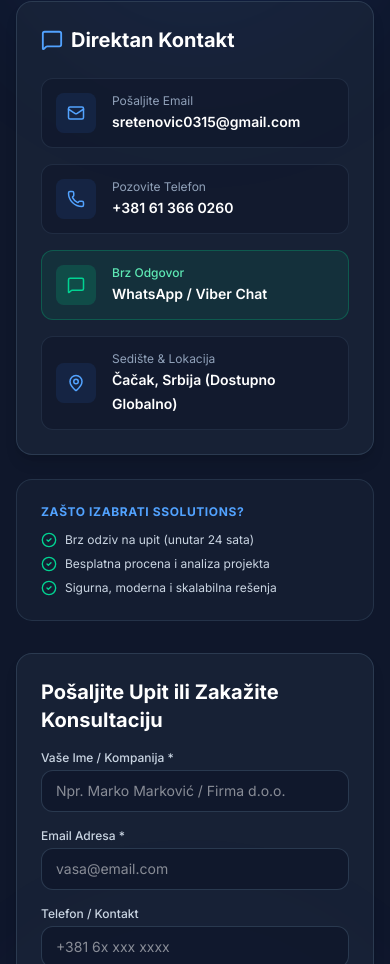
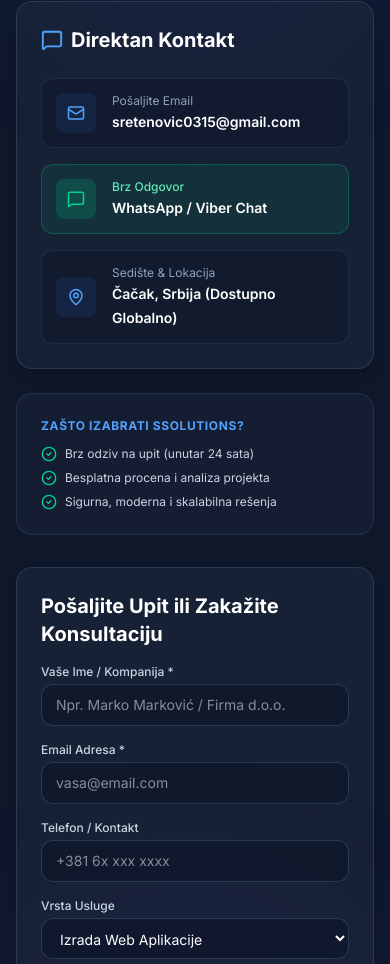
Before and after one commit to Strahinja-Sretenovic/Portfolio, a React (Vite) app: page / in a window 390 px wide. Shown: the part 4716-5680 px from the top of the page. Built offline with nearby package versions, Linux system fonts and the light colour scheme.

Commit message:
refactor(contact): remove phone number from contact section

```diff
--- a/src/components/Contact.tsx
+++ b/src/components/Contact.tsx
@@ -1,5 +1,5 @@
 import { useState } from "react";
-import { Mail, Phone, MapPin, Send, MessageSquare, CheckCircle2, Sparkles, Loader2, AlertCircle } from "lucide-react";
+import { Mail, MapPin, Send, MessageSquare, CheckCircle2, Sparkles, Loader2, AlertCircle } from "lucide-react";
 import { useLanguage } from "../context/LanguageContext";
 
 export function Contact() {
@@ -106,19 +106,6 @@ export function Contact() {
                   <div>
                     <span className="block text-xs text-slate-400">{isSr ? "Pošaljite Email" : "Send an Email"}</span>
                     <span className="text-sm font-semibold text-white group-hover:text-blue-400 transition-colors">sretenovic0315@gmail.com</span>
-                  </div>
-                </a>
-
-                <a
-                  href="tel:+381613660260"
-                  className="flex items-center gap-4 p-3.5 rounded-xl bg-slate-900/60 dark:bg-white/5 border border-slate-700/50 hover:border-blue-500/50 transition-all group"
-                >
-                  <div className="w-10 h-10 rounded-lg bg-blue-500/10 text-blue-400 flex items-center justify-center shrink-0 group-hover:scale-105 transition-transform">
-                    <Phone size={18} />
-                  </div>
-                  <div>
-                    <span className="block text-xs text-slate-400">{isSr ? "Pozovite Telefon" : "Call Directly"}</span>
-                    <span className="text-sm font-semibold text-white group-hover:text-blue-400 transition-colors">+381 61 366 0260</span>
                   </div>
                 </a>
 
```
